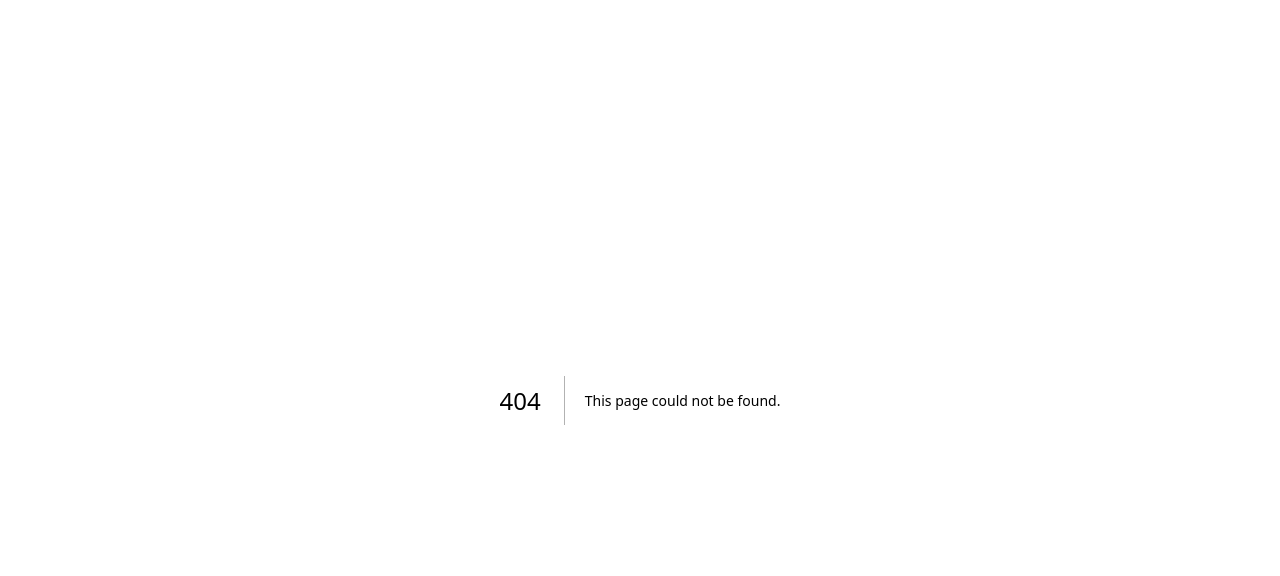
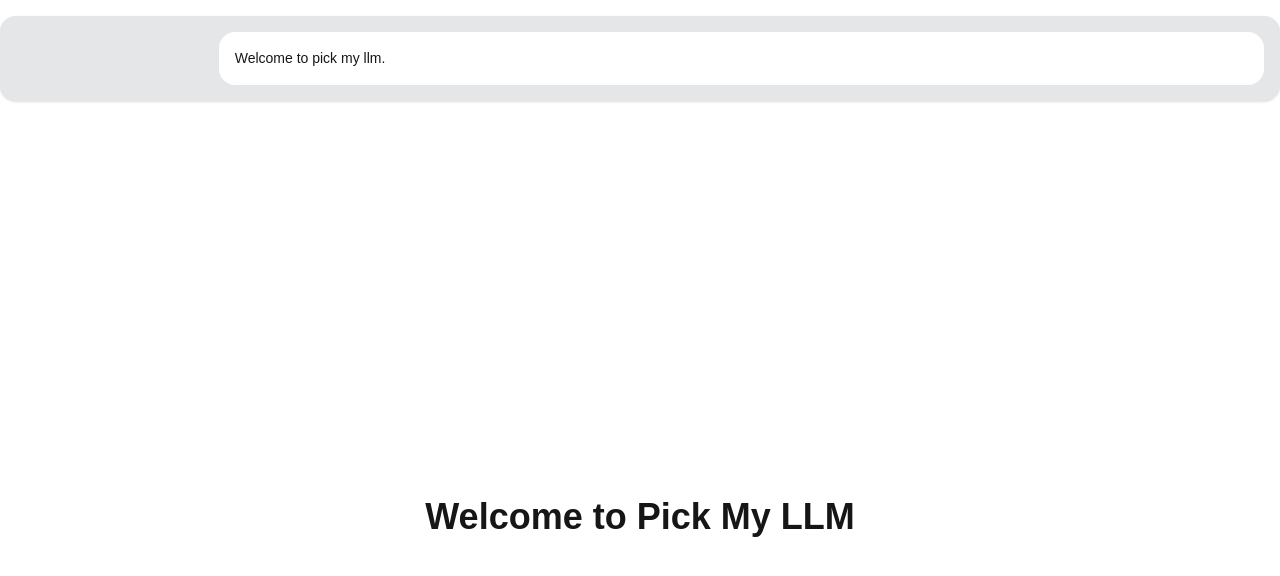
Before and after one commit to PedroNavHur/pick-my-llm, a Next.js app: page /dashboard in a window 1280 px wide. Before the commit this address had no page. Shown: the top 576 px of the page. Built offline with nearby package versions, Linux system fonts and the light colour scheme.

Commit message:
Adding DaisyUI and starting the dashboard

```diff
--- a/package.json
+++ b/package.json
@@ -25,10 +25,14 @@
     "@types/node": "^20",
     "@types/react": "^19",
     "@types/react-dom": "^19",
+    "autoprefixer": "^10.4.21",
     "daisyui": "^5.0.50",
     "eslint": "^9",
     "eslint-config-next": "15.4.6",
     "eslint-plugin-turbo": "^2.5.5",
+    "postcss": "^8.5.6",
+    "prettier": "^3.6.2",
+    "prettier-plugin-tailwindcss": "^0.6.14",
     "tailwindcss": "^4",
     "typescript": "^5"
   }
--- /dev/null
+++ b/src/app/dashboard/page.tsx
@@ -0,0 +1,25 @@
+export default function Page() {
+  return (
+    <div>
+      <div className="card container bg-base-300 shadow-sm mx-auto my-4">
+        <div className="card-body p-4">
+          <div className="flex items-center justify-center">
+            <div className="flex-1 w-30"></div>
+
+            <div className="card bg-base-100 flex-5 p-4">
+              <p className="card-text">Welcome to pick my llm.</p>
+              <div className="flex items-center justify-center">
+                <div className="flex-1 card bg-base-200">
+
+                </div>
+              </div>
+            </div>
+          </div>
+        </div>
+      </div>
+      <div className="flex items-center justify-center h-screen">
+        <h1 className="text-4xl font-bold">Welcome to Pick My LLM</h1>
+      </div>
+    </div>
+  );
+}
--- a/src/app/globals.css
+++ b/src/app/globals.css
@@ -1,28 +1,11 @@
 @import "tailwindcss";
 @tailwind utilities;
-@plugin "daisyui";
-
-:root {
-  --background: #ffffff;
-  --foreground: #171717;
-}
-
-@theme inline {
-  --color-background: var(--background);
-  --color-foreground: var(--foreground);
-  --font-sans: var(--font-geist-sans);
-  --font-mono: var(--font-geist-mono);
-}
-
-@media (prefers-color-scheme: dark) {
-  :root {
-    --background: #0a0a0a;
-    --foreground: #ededed;
-  }
+@plugin "daisyui" {
+  themes:
+    pastel --default,
+    dracula --prefersdark;
 }
 
 body {
-  background: var(--background);
-  color: var(--foreground);
   font-family: Arial, Helvetica, sans-serif;
 }
--- a/src/components/toaster.tsx
+++ b/src/components/toaster.tsx
@@ -1,3 +1,3 @@
-'use client';
+"use client";
 
-export { Toaster as default } from 'sonner';
+export { Toaster as default } from "sonner";
```
Also changed, not shown: src/app/api/chat/route.ts (+12 -13 lines), src/app/page.tsx (+9 -9 lines), 1 other file (tests, documents, lock files or other folders).
